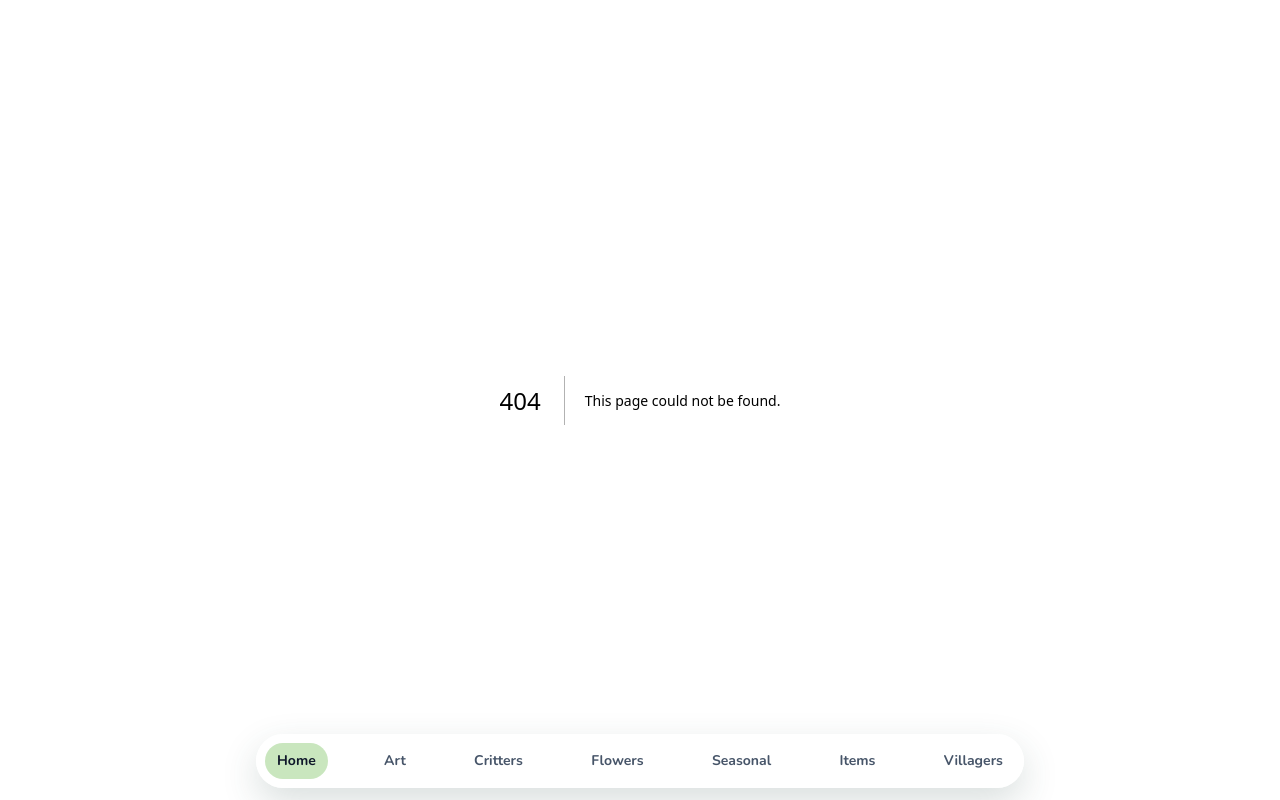
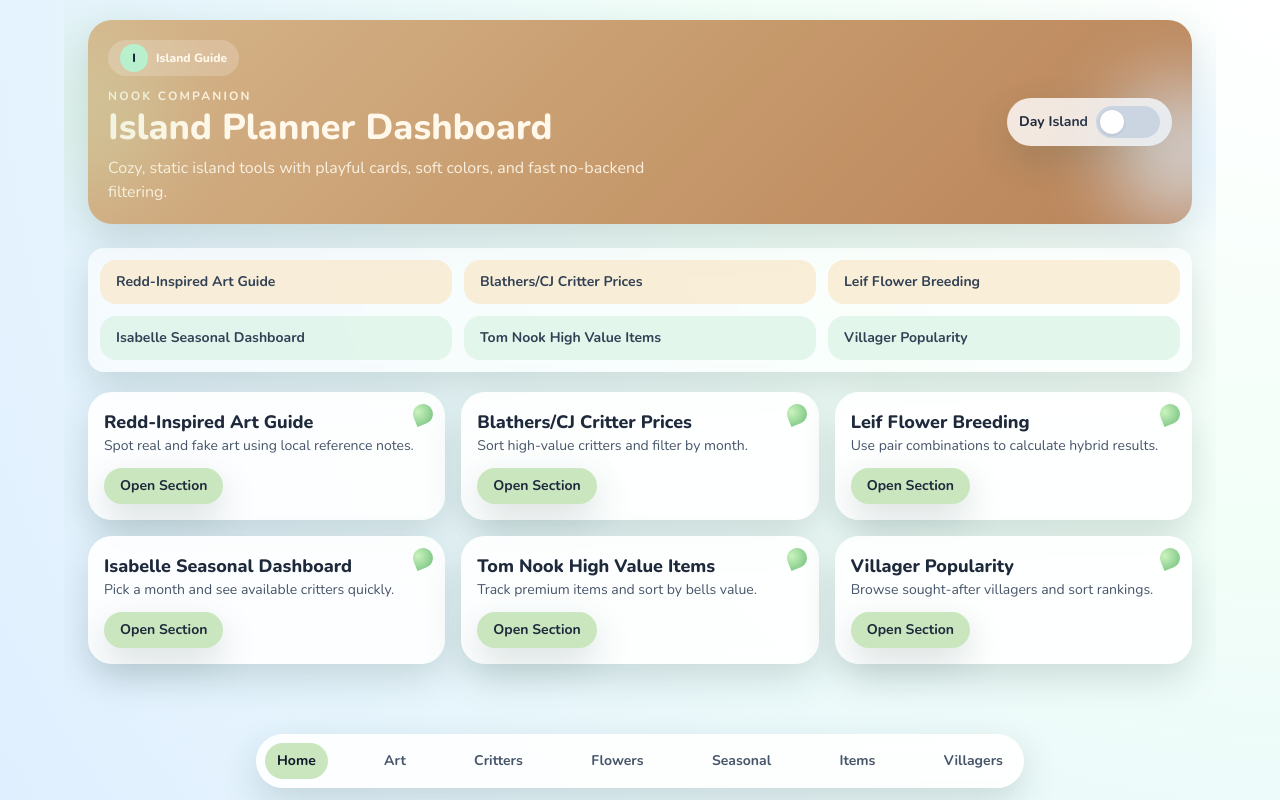
Before and after one commit to arielramirex/Test, a Next.js app: page /Test/ in a window 1280 px wide. Before the commit this address had no page. Built offline with nearby package versions, Linux system fonts and the light colour scheme.

Commit message:
Ui fix pt.3
third attempt to fix UI changes

```diff
--- a/app/layout.tsx
+++ b/app/layout.tsx
@@ -1,6 +1,6 @@
 import type { Metadata } from 'next';
 import { Nunito } from 'next/font/google';
-import './globals.css';
+import "./globals.css";
 import { ThemeProvider } from '@/lib/hooks/useTheme';
 import { FloatingNavigationBar } from '@/components/layout/FloatingNavigationBar';
 
--- a/app/page.tsx
+++ b/app/page.tsx
@@ -1,3 +1,4 @@
+import Link from 'next/link';
 import { IslandCard } from '@/components/layout/IslandCard';
 import { ThemeControl } from '@/components/features/ThemeControl';
 import { PastelButton } from '@/components/ui/PastelButton';
@@ -14,23 +15,51 @@
 
 export default function HomePage() {
   return (
-    <main className="page-shell">
-      <header className="wood-header mb-4 flex flex-col gap-3 sm:flex-row sm:items-center sm:justify-between">
-        <div>
-          <div className="mb-2">
-            <CharacterPlaceholder label="Island Guide" tint="#c2f1d8" />
+    <main className="page-shell relative overflow-hidden">
+      <div className="pointer-events-none absolute -left-14 top-8 h-40 w-40 rounded-full bg-meadow/30 blur-2xl dark:bg-aurora/20" />
+      <div className="pointer-events-none absolute -right-10 top-20 h-36 w-36 rounded-full bg-sky/70 blur-2xl dark:bg-indigo-500/20" />
+
+      <header className="wood-header mb-6 flex flex-col gap-4 sm:flex-row sm:items-center sm:justify-between">
+        <div className="max-w-xl">
+          <div className="mb-3">
+            <CharacterPlaceholder label="Island Guide" tint="#b8f0ce" />
           </div>
-          <p className="text-xs font-bold uppercase tracking-wide text-cream/90">Nook Companion</p>
-          <h1 className="text-3xl font-extrabold">Island Planner Dashboard</h1>
-          <p className="text-sm text-cream/90">A static, cozy, and playful guide for your daily island routine.</p>
+          <p className="text-xs font-bold uppercase tracking-[0.18em] text-cream/90">Nook Companion</p>
+          <h1 className="mt-1 text-3xl font-extrabold leading-tight sm:text-4xl">Island Planner Dashboard</h1>
+          <p className="mt-2 text-sm text-cream/90 sm:text-base">
+            Cozy, static island tools with playful cards, soft colors, and fast no-backend filtering.
+          </p>
         </div>
         <ThemeControl />
       </header>
 
+      <section className="mb-5 grid gap-3 rounded-2xl bg-white/60 p-3 shadow-float backdrop-blur dark:bg-slate-900/50 sm:grid-cols-2 lg:grid-cols-3">
+        {sections.slice(0, 3).map((section) => (
+          <Link
+            key={section.href}
+            href={section.href}
+            className="rounded-2xl bg-sand/70 px-4 py-3 text-sm font-bold text-slate-700 transition hover:-translate-y-0.5 hover:bg-sand dark:bg-slate-800 dark:text-slate-100 dark:hover:bg-slate-700"
+          >
+            {section.title}
+          </Link>
+        ))}
+        {sections.slice(3).map((section) => (
+          <Link
+            key={section.href}
+            href={section.href}
+            className="rounded-2xl bg-mint/70 px-4 py-3 text-sm font-bold text-slate-700 transition hover:-translate-y-0.5 hover:bg-mint dark:bg-slate-800 dark:text-slate-100 dark:hover:bg-slate-700"
+          >
+            {section.title}
+          </Link>
+        ))}
+      </section>
+
       <section className="grid gap-4 sm:grid-cols-2 lg:grid-cols-3">
         {sections.map((section) => (
           <IslandCard key={section.href} title={section.title} subtitle={section.desc}>
-            <PastelButton href={section.href}>Open Section</PastelButton>
+            <div className="mt-2">
+              <PastelButton href={section.href}>Open Section</PastelButton>
+            </div>
           </IslandCard>
         ))}
       </section>
--- a/next.config.js
+++ b/next.config.js
@@ -1,14 +1,12 @@
 /** @type {import('next').NextConfig} */
-const basePath = process.env.NEXT_PUBLIC_BASE_PATH || '/nook-companion';
-
 const nextConfig = {
   output: 'export',
-  basePath,
-  assetPrefix: `${basePath}/`,
+  basePath: '/Test',
+  assetPrefix: '/Test/',
   trailingSlash: true,
   images: {
     unoptimized: true
   }
 };
 
-module.exports = nextConfig;
+export default nextConfig;
--- a/package.json
+++ b/package.json
@@ -2,9 +2,11 @@
   "name": "nook-companion",
   "version": "1.0.0",
   "private": true,
+  "type": "module",
   "scripts": {
     "dev": "next dev",
     "build": "next build",
+    "export": "next export",
     "start": "next start",
     "lint": "next lint"
   },
--- a/postcss.config.js
+++ b/postcss.config.js
@@ -1,6 +1,8 @@
-module.exports = {
+const config = {
   plugins: {
     tailwindcss: {},
     autoprefixer: {}
   }
 };
+
+export default config;
--- a/tailwind.config.ts
+++ b/tailwind.config.ts
@@ -2,7 +2,12 @@
 
 const config: Config = {
   darkMode: 'class',
-  content: ['./app/**/*.{js,ts,jsx,tsx,mdx}', './components/**/*.{js,ts,jsx,tsx,mdx}'],
+  content: [
+    './src/app/**/*.{js,ts,jsx,tsx}',
+    './src/components/**/*.{js,ts,jsx,tsx}',
+    './app/**/*.{js,ts,jsx,tsx,mdx}',
+    './components/**/*.{js,ts,jsx,tsx,mdx}'
+  ],
   theme: {
     extend: {
       colors: {
```
Also changed, not shown: 1 other file (tests, documents, lock files or other folders).
